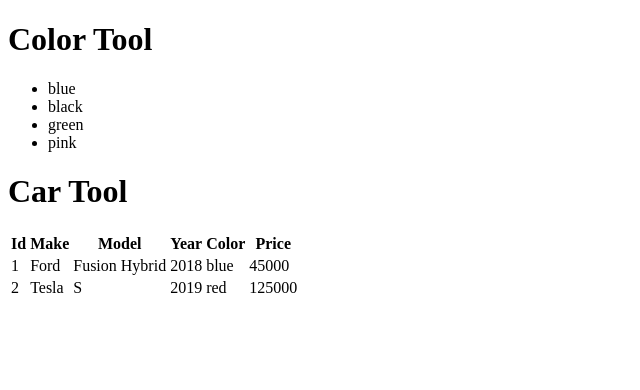
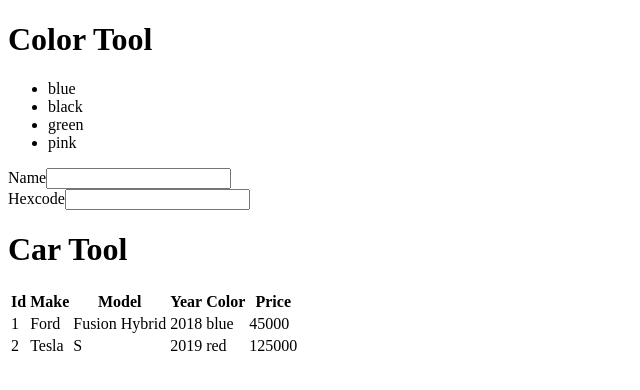
Before and after one commit to t4d-classes/react-typescript_06292020, a React (Create React App) app in the folder demo-app/: page / in a window 1280 px wide. Shown: the top 390 px of the page, without its empty margins (0-640 px from the left). Built offline with nearby package versions, Linux system fonts and the light colour scheme.

Commit message:
add exercise 5

```diff
--- a/demo-app/src/components/ColorTool.tsx
+++ b/demo-app/src/components/ColorTool.tsx
@@ -1,18 +1,39 @@
-import React, { FC } from 'react';
+import React, { FC, useState, ChangeEvent } from 'react';
 
 import { Color } from '../models/Color';
 
 export interface ColorToolProps {
-  colors: Color[];
+  colors?: Color[];
 }
 
-export const ColorTool: FC<ColorToolProps> = (props) => {
+export const ColorTool: FC<any> = ({ colors }) => {
 
-  const colorListItems = props.colors.map(c =>
-    <li key={c.id}>
-      {c.name}
-    </li>
-  );
+  const [
+    colorForm, // state data
+    setColorForm, // function to update the state data, and re-render the component
+  ] = useState({
+    name: '',
+    hexcode: '',
+  } /* initial state data */);
+
+  const change = (e: ChangeEvent<HTMLInputElement>) => {
+
+    // updates the color form state and re-renders
+    setColorForm({
+      // copy over the original color form
+      ...colorForm,
+
+      // update the one property I am typing into
+      // computed property, the expression in the square braces
+      // will be evaluated to specify the property name which
+      // is being updated
+      [ e.target.name ]: e.target.type === 'number' ? e.target.valueAsNumber : e.target.value,
+    });
+
+  };
+
+  // output to the console on each re-render
+  console.log(colorForm);
 
   return (
     <>
@@ -20,8 +41,26 @@
         <h1>Color Tool</h1>
       </header>
       <ul>
-        {colorListItems}
+        {colors.map((c: Color) =>
+          <li key={c.id}>
+            {c.name}
+          </li>
+        )}
       </ul>
+      <form>
+        <div>
+          <label htmlFor="name-input">Name</label>
+          <input type="text" id="name-input" name="name" value={colorForm.name} onChange={change} />
+        </div>
+        <div>
+          <label htmlFor="hexcode-input">Hexcode</label>
+          <input type="number" id="hexcode-input" name="hexcode" value={colorForm.hexcode} onChange={change} />
+        </div>
+      </form>
     </>
   );
 };
+
+ColorTool.defaultProps = {
+  colors: [],
+};
--- a/demo-app/src/index.tsx
+++ b/demo-app/src/index.tsx
@@ -21,6 +21,7 @@
 
 ReactDOM.render(
   <>
+    {/* React.createElement(ColorTool, { colors: colorList }) */}
     <ColorTool colors={colorList} />
     <CarTool cars={carList} />
   </>,
```
Also changed, not shown: demo-app/exercises/exercise-5.md (added, +7 -0 lines).
